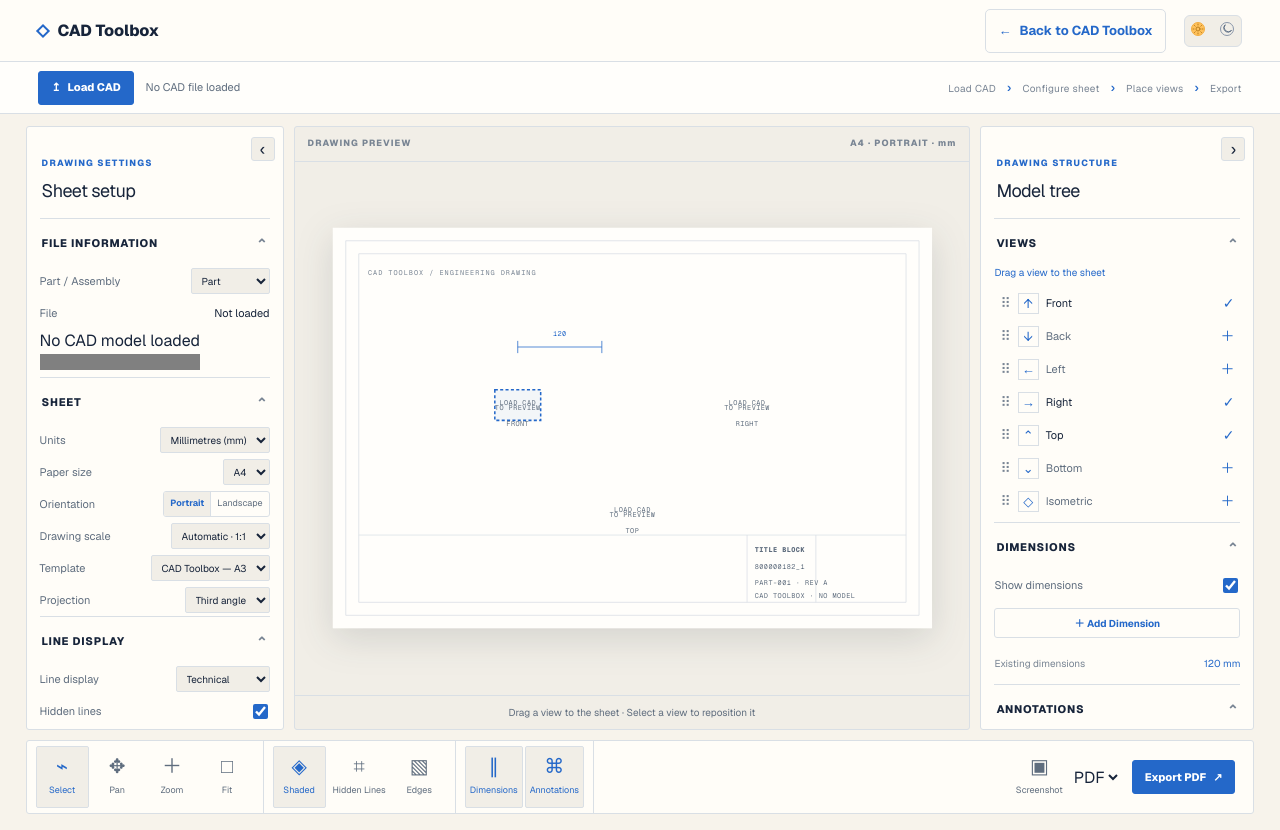
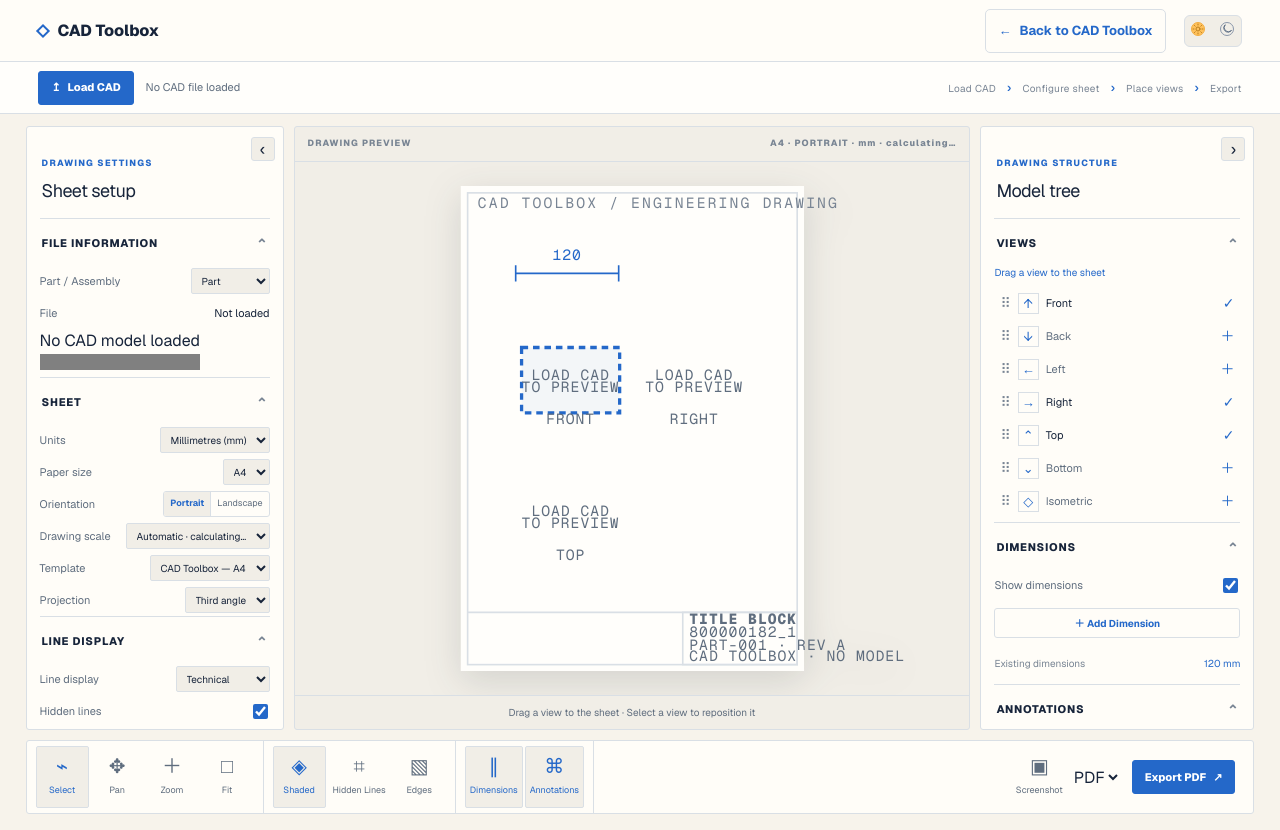
Before and after one commit to mlvnv93/cad-toolbox, a Next.js app in the folder apps/web/: page /draw in a window 1280 px wide. Built offline with nearby package versions, Linux system fonts and the light colour scheme.

Commit message:
fix: make drawing sheet and view scale authoritative

```diff
--- a/apps/web/src/components/drawing/DrawWorkbench.tsx
+++ b/apps/web/src/components/drawing/DrawWorkbench.tsx
@@ -1,7 +1,7 @@
 "use client";
 
 import Link from "next/link";
-import { useEffect, useState } from "react";
+import { useEffect, useMemo, useState } from "react";
 import ThemeToggle from "@/components/ThemeToggle";
 import DrawingPreviewLayer from "./DrawingPreviewLayer";
 import { createDrawingPreviewRequest, type DrawingPreview } from "./draw-preview";
@@ -11,21 +11,27 @@
 type DimensionType = "Linear" | "Angular" | "Diameter" | "Radius";
 const viewNames: ViewName[] = ["Front", "Back", "Left", "Right", "Top", "Bottom", "Isometric"];
 const viewSymbols: Record<ViewName, string> = { Front: "↑", Back: "↓", Left: "←", Right: "→", Top: "⌃", Bottom: "⌄", Isometric: "◇" };
-const viewPositions: Record<ViewName, { x: number; y: number }> = { Front: { x: 260, y: 250 }, Back: { x: 260, y: 250 }, Left: { x: 260, y: 250 }, Right: { x: 560, y: 250 }, Top: { x: 410, y: 390 }, Bottom: { x: 410, y: 390 }, Isometric: { x: 410, y: 250 } };
+const PAPER_DIMENSIONS: Record<string, [number, number]> = { A4: [210, 297], A3: [297, 420], A2: [420, 594], A1: [594, 841] };
 
 function PanelSection({ title, children, defaultOpen = true }: { title: string; children: React.ReactNode; defaultOpen?: boolean }) { return <details className="draw-section" open={defaultOpen}><summary>{title}<span aria-hidden="true">⌄</span></summary>{children}</details>; }
 function SettingRow({ label, children }: { label: string; children: React.ReactNode }) { return <label className="draw-setting"><span>{label}</span>{children}</label>; }
+function sheetDimensions(paperSize: string, orientation: "portrait" | "landscape"): [number, number] { const [width, height] = PAPER_DIMENSIONS[paperSize] ?? PAPER_DIMENSIONS.A4; return orientation === "portrait" ? [width, height] : [height, width]; }
+function defaultPositions(width: number, height: number): Record<ViewName, { x: number; y: number }> { return { Front: { x: width * 0.32, y: height * 0.40 }, Back: { x: width * 0.32, y: height * 0.40 }, Left: { x: width * 0.32, y: height * 0.40 }, Right: { x: width * 0.68, y: height * 0.40 }, Top: { x: width * 0.32, y: height * 0.68 }, Bottom: { x: width * 0.32, y: height * 0.16 }, Isometric: { x: width * 0.50, y: height * 0.40 } }; }
 
 export default function DrawWorkbench() {
   const [leftOpen, setLeftOpen] = useState(true), [rightOpen, setRightOpen] = useState(true);
   const [file, setFile] = useState<File | null>(null), [preview, setPreview] = useState<DrawingPreview | null>(null), [previewLoading, setPreviewLoading] = useState(false), [previewError, setPreviewError] = useState(false);
-  const [placedViews, setPlacedViews] = useState<ViewName[]>(["Front", "Top", "Right"]), [placedViewPositions, setPlacedViewPositions] = useState<Record<ViewName, { x: number; y: number }>>(viewPositions);
+  const [paperSize, setPaperSize] = useState("A4"), [orientation, setOrientation] = useState<"portrait" | "landscape">("portrait"), [projectionType, setProjectionType] = useState("THIRD_ANGLE");
+  const [placedViews, setPlacedViews] = useState<ViewName[]>(["Front", "Top", "Right"]), [placedViewPositions, setPlacedViewPositions] = useState<Record<ViewName, { x: number; y: number }>>(defaultPositions(210, 297));
   const [selectedView, setSelectedView] = useState<ViewName | null>("Front"), [draggedView, setDraggedView] = useState<ViewName | null>(null), [movingView, setMovingView] = useState<ViewName | null>(null);
-  const [showDimensions, setShowDimensions] = useState(true), [showAnnotations, setShowAnnotations] = useState(true);
-  const [dimensionType, setDimensionType] = useState<DimensionType | null>(null), [dimensionPoints, setDimensionPoints] = useState<number[]>([]);
+  const [showDimensions, setShowDimensions] = useState(true), [showAnnotations, setShowAnnotations] = useState(true), [dimensionType, setDimensionType] = useState<DimensionType | null>(null), [dimensionPoints, setDimensionPoints] = useState<number[]>([]);
   const [titleBlockOpen, setTitleBlockOpen] = useState(false), [title, setTitle] = useState("800000182_1"), [partNumber, setPartNumber] = useState("PART-001");
-  const [paperSize, setPaperSize] = useState("A4"), [orientation, setOrientation] = useState<"portrait" | "landscape">("portrait"), [projectionType, setProjectionType] = useState("THIRD_ANGLE");
   const [exportFormat, setExportFormat] = useState<DrawingExportFormat>("pdf"), [exporting, setExporting] = useState(false);
+
+  const [fallbackWidth, fallbackHeight] = useMemo(() => sheetDimensions(paperSize, orientation), [paperSize, orientation]);
+  const sheetWidth = preview?.sheet_width_mm ?? fallbackWidth;
+  const sheetHeight = preview?.sheet_height_mm ?? fallbackHeight;
+  const scaleLabel = preview?.scale_label ?? "calculating…";
 
   const loadPreview = async (nextFile: File) => {
     setPreviewLoading(true); setPreviewError(false); setPreview(null);
@@ -33,20 +39,24 @@
       const request = createDrawingPreviewRequest(process.env.NEXT_PUBLIC_DRAWING_API_URL, nextFile, paperSize, orientation, projectionType);
       const response = await fetch(request.url, { method: "POST", body: request.body });
       if (!response.ok) throw new Error("Preview generation failed");
-      setPreview(await response.json() as DrawingPreview);
+      const nextPreview = await response.json() as DrawingPreview;
+      setPreview(nextPreview);
+      setPlacedViewPositions((current) => ({ ...current, Front: nextPreview.view_positions.front, Top: nextPreview.view_positions.top, Right: nextPreview.view_positions.right }));
     } catch { setPreview(null); setPreviewError(true); } finally { setPreviewLoading(false); }
   };
 
   useEffect(() => { if (!file) return; const timer = window.setTimeout(() => { void loadPreview(file); }, 150); return () => window.clearTimeout(timer); }, [file, paperSize, orientation, projectionType]);
   const addView = (view: ViewName) => { setPlacedViews((current) => current.includes(view) ? current : [...current, view]); setSelectedView(view); };
-  const handleFileChange = (event: React.ChangeEvent<HTMLInputElement>) => { const nextFile = event.target.files?.[0]; if (nextFile) { setFile(nextFile); setPreview(null); setPreviewError(false); setTitle(nextFile.name.replace(/\.(step|stp)$/i, "")); setPlacedViewPositions(viewPositions); setPlacedViews(["Front", "Top", "Right"]); } };
+  const handleFileChange = (event: React.ChangeEvent<HTMLInputElement>) => { const nextFile = event.target.files?.[0]; if (nextFile) { setFile(nextFile); setPreview(null); setPreviewError(false); setTitle(nextFile.name.replace(/\.(step|stp)$/i, "")); setPlacedViewPositions(defaultPositions(fallbackWidth, fallbackHeight)); setPlacedViews(["Front", "Top", "Right"]); } };
   const beginDimension = (type: DimensionType) => { setDimensionType(type); setDimensionPoints([]); };
-  const selectSheetPoint = (event: React.MouseEvent<SVGSVGElement>) => { if (!dimensionType || dimensionPoints.length >= (dimensionType === "Linear" ? 2 : 1)) return; const bounds = event.currentTarget.getBoundingClientRect(); const x = ((event.clientX - bounds.left) / bounds.width) * 820; setDimensionPoints((points) => [...points, x]); };
-  const movePlacedView = (event: React.PointerEvent<SVGSVGElement>) => { if (!movingView) return; const bounds = event.currentTarget.getBoundingClientRect(); const x = ((event.clientX - bounds.left) / bounds.width) * 820, y = ((event.clientY - bounds.top) / bounds.height) * 560; setPlacedViewPositions((positions) => ({ ...positions, [movingView]: { x, y } })); };
+  const selectSheetPoint = (event: React.MouseEvent<SVGSVGElement>) => { if (!dimensionType || dimensionPoints.length >= (dimensionType === "Linear" ? 2 : 1)) return; const bounds = event.currentTarget.getBoundingClientRect(); const x = ((event.clientX - bounds.left) / bounds.width) * sheetWidth; const y = ((event.clientY - bounds.top) / bounds.height) * sheetHeight; setDimensionPoints((points) => [...points, x, y]); };
+  const movePlacedView = (event: React.PointerEvent<SVGSVGElement>) => { if (!movingView) return; const bounds = event.currentTarget.getBoundingClientRect(); const x = ((event.clientX - bounds.left) / bounds.width) * sheetWidth; const y = ((event.clientY - bounds.top) / bounds.height) * sheetHeight; setPlacedViewPositions((positions) => ({ ...positions, [movingView]: { x, y } })); };
   const exportDrawing = async () => { if (!file || exporting) return; setExporting(true); try { const request = createDrawingExportRequest(process.env.NEXT_PUBLIC_DRAWING_API_URL, exportFormat, file, paperSize, orientation, projectionType); const response = await fetch(request.url, { method: "POST", body: request.body }); if (!response.ok) throw new Error("Drawing export failed"); const url = URL.createObjectURL(await response.blob()); const link = document.createElement("a"); link.href = url; link.download = `${title || "drawing"}.${request.filenameExtension}`; link.click(); URL.revokeObjectURL(url); } catch { window.alert("We could not export the drawing. Load a STEP file and try again."); } finally { setExporting(false); } };
 
   const loadStatus = !file ? "No CAD model loaded" : previewError ? "Model load failed" : previewLoading ? "Loading STEP model…" : preview ? "STEP model loaded" : "Preparing model…";
   const loadStatusClass = !file ? "empty" : previewError ? "error" : previewLoading ? "loading" : preview ? "ready" : "loading";
+  const titleBlockWidth = Math.min(70, sheetWidth * 0.34), titleBlockHeight = 32, border = Math.min(5, Math.max(2, sheetWidth * 0.02));
+  const titleBlockX = sheetWidth - titleBlockWidth - border, titleBlockY = sheetHeight - titleBlockHeight - border;
 
   return <main className="drawing-generator">
     <header className="drawing-header"><Link className="brand-lockup" href="/"><span className="brand-mark" aria-hidden="true" /><span>CAD Toolbox</span></Link><div className="drawing-header-actions"><Link className="back-link" href="/"><span aria-hidden="true">←</span> Back to CAD Toolbox</Link><ThemeToggle /></div></header>
@@ -54,14 +64,21 @@
     <div className="drawing-workbench">
       <aside className={`drawing-panel drawing-settings-panel ${leftOpen ? "" : "is-collapsed"}`}><button className="drawing-collapse" type="button" onClick={() => setLeftOpen((open) => !open)} aria-label="Toggle drawing settings">{leftOpen ? "‹" : "›"}</button>{leftOpen && <div className="drawing-panel-content"><div className="drawing-panel-heading"><span className="drawing-panel-kicker">Drawing settings</span><h1>Sheet setup</h1></div>
         <PanelSection title="File information"><SettingRow label="Part / Assembly"><select><option>Part</option><option>Assembly</option></select></SettingRow><SettingRow label="File"><span className="draw-value">{file?.name || "Not loaded"}</span></SettingRow><div className={`draw-load-status ${loadStatusClass}`} role="status" aria-live="polite"><div className="draw-load-status-row"><span>{loadStatus}</span>{file && <span>{preview ? "100%" : previewError ? "Error" : ""}</span>}</div><progress className="draw-load-progress" max="100" value={preview ? 100 : previewError ? 0 : undefined} /></div></PanelSection>
-        <PanelSection title="Sheet"><SettingRow label="Units"><select><option>Millimetres (mm)</option><option>Inches (in)</option></select></SettingRow><SettingRow label="Paper size"><select value={paperSize} onChange={(event) => setPaperSize(event.target.value)}><option>A4</option><option>A3</option><option>A2</option><option>A1</option></select></SettingRow><SettingRow label="Orientation"><span className="draw-segmented"><button className={orientation === "portrait" ? "is-selected" : ""} type="button" onClick={() => setOrientation("portrait")}>Portrait</button><button className={orientation === "landscape" ? "is-selected" : ""} type="button" onClick={() => setOrientation("landscape")}>Landscape</button></span></SettingRow><SettingRow label="Drawing scale"><select><option>Automatic · 1:1</option><option>1:2</option><option>1:5</option><option>1:10</option><option>2:1</option></select></SettingRow><SettingRow label="Template"><select><option>CAD Toolbox — A3</option><option>Plain sheet</option></select></SettingRow><SettingRow label="Projection"><select value={projectionType} onChange={(event) => setProjectionType(event.target.value)}><option value="THIRD_ANGLE">Third angle</option><option value="FIRST_ANGLE">First angle</option></select></SettingRow></PanelSection>
+        <PanelSection title="Sheet"><SettingRow label="Units"><select><option>Millimetres (mm)</option><option>Inches (in)</option></select></SettingRow><SettingRow label="Paper size"><select value={paperSize} onChange={(event) => setPaperSize(event.target.value)}><option>A4</option><option>A3</option><option>A2</option><option>A1</option></select></SettingRow><SettingRow label="Orientation"><span className="draw-segmented"><button className={orientation === "portrait" ? "is-selected" : ""} type="button" onClick={() => setOrientation("portrait")}>Portrait</button><button className={orientation === "landscape" ? "is-selected" : ""} type="button" onClick={() => setOrientation("landscape")}>Landscape</button></span></SettingRow><SettingRow label="Drawing scale"><select value="auto" aria-label={`Automatic drawing scale ${scaleLabel}`}><option value="auto">Automatic · {scaleLabel}</option></select></SettingRow><SettingRow label="Template"><select value="cad-toolbox" aria-label={`CAD Toolbox ${paperSize} template`}><option value="cad-toolbox">CAD Toolbox — {paperSize}</option><option value="plain">Plain sheet</option></select></SettingRow><SettingRow label="Projection"><select value={projectionType} onChange={(event) => setProjectionType(event.target.value)}><option value="THIRD_ANGLE">Third angle</option><option value="FIRST_ANGLE">First angle</option></select></SettingRow></PanelSection>
         <PanelSection title="Line display"><SettingRow label="Line display"><select><option>Technical</option><option>Monochrome</option></select></SettingRow><SettingRow label="Hidden lines"><input type="checkbox" defaultChecked /></SettingRow><SettingRow label="Centre lines"><input type="checkbox" /></SettingRow></PanelSection></div>}</aside>
 
-      <section className="drawing-stage" aria-label="Technical drawing preview"><div className="drawing-stage-topline"><span>DRAWING PREVIEW</span><span>{paperSize} · {orientation.toUpperCase()} · mm</span></div><div className="drawing-sheet-wrap"><svg className="drawing-sheet" viewBox="0 0 820 560" role="img" aria-label="Technical drawing sheet" onClick={selectSheetPoint} onPointerMove={movePlacedView} onPointerUp={() => setMovingView(null)} onDragOver={(event) => event.preventDefault()} onDrop={(event) => { event.preventDefault(); if (draggedView) addView(draggedView); }}>
-        <rect className="sheet-paper" x="18" y="18" width="784" height="524" /><path className="sheet-border" d="M35 35h750v490H35zM52 52h716v456H52z" /><path className="sheet-zone" d="M52 420h716M560 420v88M650 420v88" /><text className="sheet-label" x="64" y="80">CAD TOOLBOX / ENGINEERING DRAWING</text>
+      <section className="drawing-stage" aria-label="Technical drawing preview"><div className="drawing-stage-topline"><span>DRAWING PREVIEW</span><span>{paperSize} · {orientation.toUpperCase()} · mm · {scaleLabel}</span></div><div className="drawing-sheet-wrap"><svg className="drawing-sheet" viewBox={`0 0 ${sheetWidth} ${sheetHeight}`} preserveAspectRatio="xMidYMid meet" role="img" aria-label={`Technical drawing sheet ${paperSize} ${orientation}`} onClick={selectSheetPoint} onPointerMove={movePlacedView} onPointerUp={() => setMovingView(null)} onDragOver={(event) => event.preventDefault()} onDrop={(event) => { event.preventDefault(); if (draggedView) addView(draggedView); }}>
+        <rect className="sheet-paper" x="0" y="0" width={sheetWidth} height={sheetHeight} />
+        <rect className="sheet-border" x={border} y={border} width={sheetWidth - border * 2} height={sheetHeight - border * 2} />
+        <line className="sheet-zone" x1={border} y1={sheetHeight - titleBlockHeight - border} x2={sheetWidth - border} y2={sheetHeight - titleBlockHeight - border} />
+        <rect className="sheet-zone" x={titleBlockX} y={titleBlockY} width={titleBlockWidth} height={titleBlockHeight} />
+        <text className="sheet-label" x={border * 2 + 2} y={border * 2 + 5}>CAD TOOLBOX / ENGINEERING DRAWING</text>
         {placedViews.map((view) => <DrawingPreviewLayer key={view} preview={preview} view={view} position={placedViewPositions[view]} selected={selectedView === view} onSelect={() => setSelectedView(view)} onPointerDown={() => setMovingView(view)} />)}
-        {previewLoading && <text className="sheet-selection-hint" x="410" y="510" textAnchor="middle">Generating model views…</text>}{previewError && !previewLoading && <text className="sheet-selection-hint" x="410" y="510" textAnchor="middle">Model preview unavailable — export remains available</text>}
-        {showDimensions && <g className="sheet-dimension"><path d="M260 174H370M260 166v16M370 166v16" /><text x="315" y="160" textAnchor="middle">120</text></g>}{dimensionType && <text className="sheet-selection-hint" x="410" y="510" textAnchor="middle">{dimensionType} dimension · {dimensionPoints.length ? "Select the next point" : "Select a point on the sheet"}</text>}{showAnnotations && <g className="sheet-title-block"><text x="570" y="442">TITLE BLOCK</text><text x="570" y="464">{title || "UNTITLED DRAWING"}</text><text x="570" y="485">{partNumber} · REV A</text><text x="570" y="503">CAD TOOLBOX · {file ? "STEP" : "NO MODEL"}</text></g>}
+        {previewLoading && <text className="sheet-selection-hint" x={sheetWidth / 2} y={sheetHeight - 10} textAnchor="middle">Generating model views…</text>}
+        {previewError && !previewLoading && <text className="sheet-selection-hint" x={sheetWidth / 2} y={sheetHeight - 10} textAnchor="middle">Model preview unavailable — export remains available</text>}
+        {showDimensions && <g className="sheet-dimension"><path d={`M${sheetWidth * 0.16} ${sheetHeight * 0.18}H${sheetWidth * 0.46}M${sheetWidth * 0.16} ${sheetHeight * 0.18 - 5}v10M${sheetWidth * 0.46} ${sheetHeight * 0.18 - 5}v10`} /><text x={sheetWidth * 0.31} y={sheetHeight * 0.18 - 8} textAnchor="middle">120</text></g>}
+        {dimensionType && <text className="sheet-selection-hint" x={sheetWidth / 2} y={sheetHeight - 10} textAnchor="middle">{dimensionType} dimension · {dimensionPoints.length ? "Select the next point" : "Select a point on the sheet"}</text>}
+        {showAnnotations && <g className="sheet-title-block"><text x={titleBlockX + 4} y={titleBlockY + 7}>TITLE BLOCK</text><text x={titleBlockX + 4} y={titleBlockY + 15}>{title || "UNTITLED DRAWING"}</text><text x={titleBlockX + 4} y={titleBlockY + 23}>{partNumber} · REV A</text><text x={titleBlockX + 4} y={titleBlockY + 30}>CAD TOOLBOX · {file ? "STEP" : "NO MODEL"}</text></g>}
       </svg></div><p className="drawing-stage-hint">{dimensionType ? `${dimensionType} Dimension — Select ${dimensionType === "Linear" ? "two points, edges or vertices" : "a feature on the drawing"}` : "Drag a view to the sheet · Select a view to reposition it"}</p></section>
 
       <aside className={`drawing-panel drawing-structure-panel ${rightOpen ? "" : "is-collapsed"}`}><button className="drawing-collapse" type="button" onClick={() => setRightOpen((open) => !open)} aria-label="Toggle drawing structure">{rightOpen ? "›" : "‹"}</button>{rightOpen && <div className="drawing-panel-content"><div className="drawing-panel-heading"><span className="drawing-panel-kicker">Drawing structure</span><h1>Model tree</h1></div>
```
